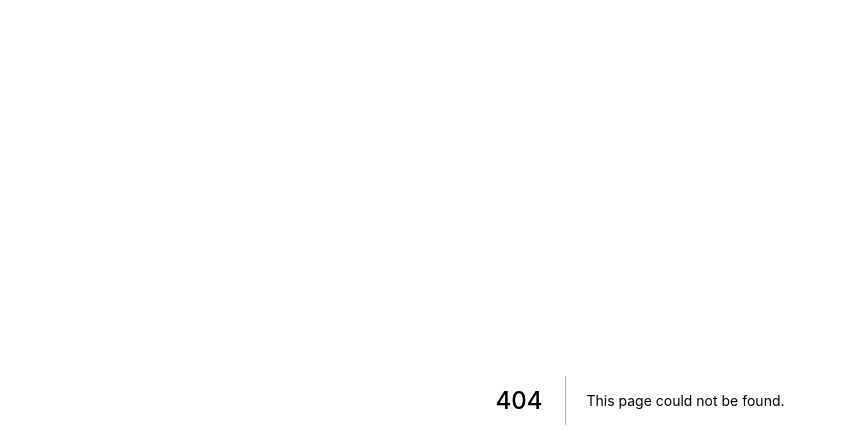
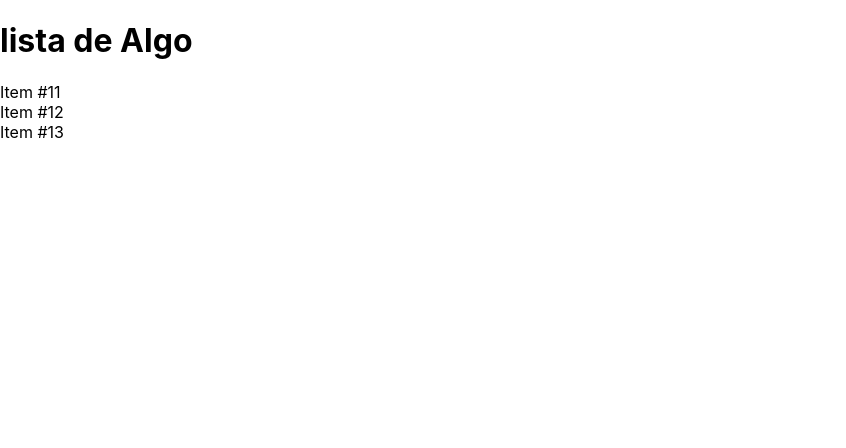
Before and after one commit to GeanGoncalves/ReactJS, a Next.js app in the folder curso-nextjs/exercicios/: page /basicos/componenteComFilho in a window 1280 px wide. Before the commit this address had no page. Shown: the top 448 px of the page, without its empty margins (0-846 px from the left). Built offline with nearby package versions, Linux system fonts and the light colour scheme.

Commit message:
Revisão React Aula:30

```diff
--- /dev/null
+++ b/curso-nextjs/exercicios/components/Item.jsx
@@ -0,0 +1,10 @@
+export default function Item(props){
+    return(
+
+            <li>
+                {props.conteudo}
+                </li>
+
+
+    )
+}
--- /dev/null
+++ b/curso-nextjs/exercicios/components/Lista.jsx
@@ -0,0 +1,14 @@
+export default function Lista(props){
+    return(
+       <div>
+           <h1>lista de Algo</h1>
+           <ul style={{
+               listStyle: "none",
+               padding:0
+           }}>
+               {props.children}
+           </ul>
+
+       </div>
+    )
+}
--- /dev/null
+++ b/curso-nextjs/exercicios/pages/basicos/componenteComFilho.jsx
@@ -0,0 +1,14 @@
+import Item from "../../components/Item";
+import Lista from "../../components/Lista";
+
+export default function componenteComFilho() {
+    return (
+       <div>
+      <Lista>
+          <Item conteudo="Item #11"/>
+          <Item conteudo="Item #12"/>
+          <Item conteudo="Item #13"/>
+      </Lista>
+       </div>
+    )
+}
```
